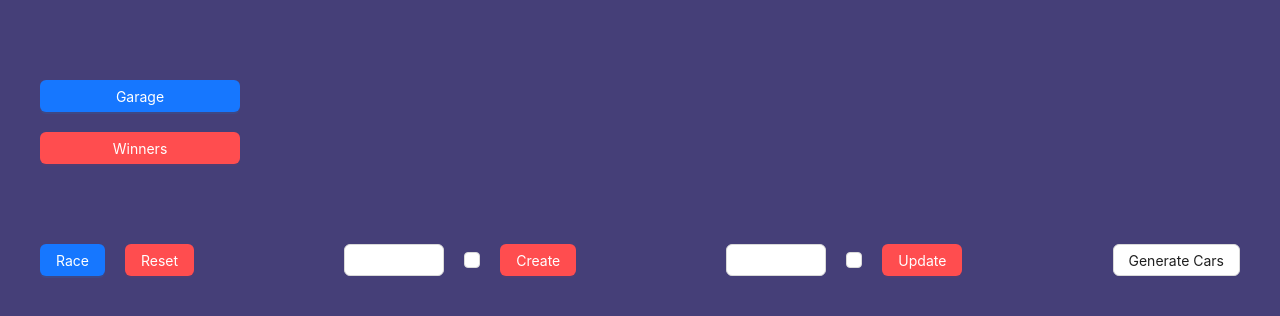
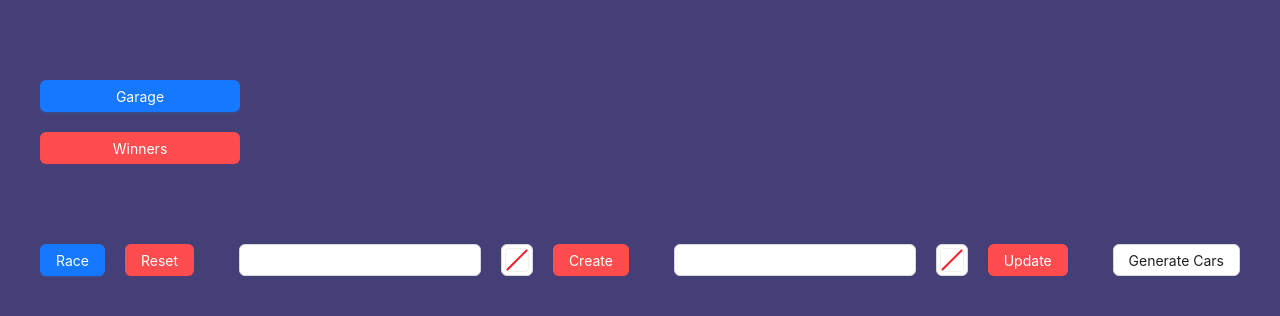
Before and after one commit to NikolosD/async-race, a React (Vite) app: page / in a window 1280 px wide. Shown: the top 316 px of the page. Built offline with nearby package versions, Linux system fonts and the light colour scheme.

Commit message:
fix: replaced checkbox to colorpicker

```diff
--- a/src/features/AsyncRace/asyncRace.tsx
+++ b/src/features/AsyncRace/asyncRace.tsx
@@ -1,4 +1,4 @@
-import { Button, Checkbox, Input } from 'antd'
+import { Button, ColorPicker, Input } from 'antd'
 
 import s from './asyncRace.module.scss'
 export function AsyncRace() {
@@ -19,15 +19,15 @@ export function AsyncRace() {
             </Button>
           </div>
           <div className={s.form}>
-            <Input style={{ width: '100px' }} />
-            <Checkbox />
+            <Input />
+            <ColorPicker />
             <Button danger type={'primary'}>
               Create
             </Button>
           </div>
           <div className={s.form}>
-            <Input style={{ width: '100px' }} />
-            <Checkbox />
+            <Input />
+            <ColorPicker />
             <Button danger type={'primary'}>
               Update
             </Button>
```
